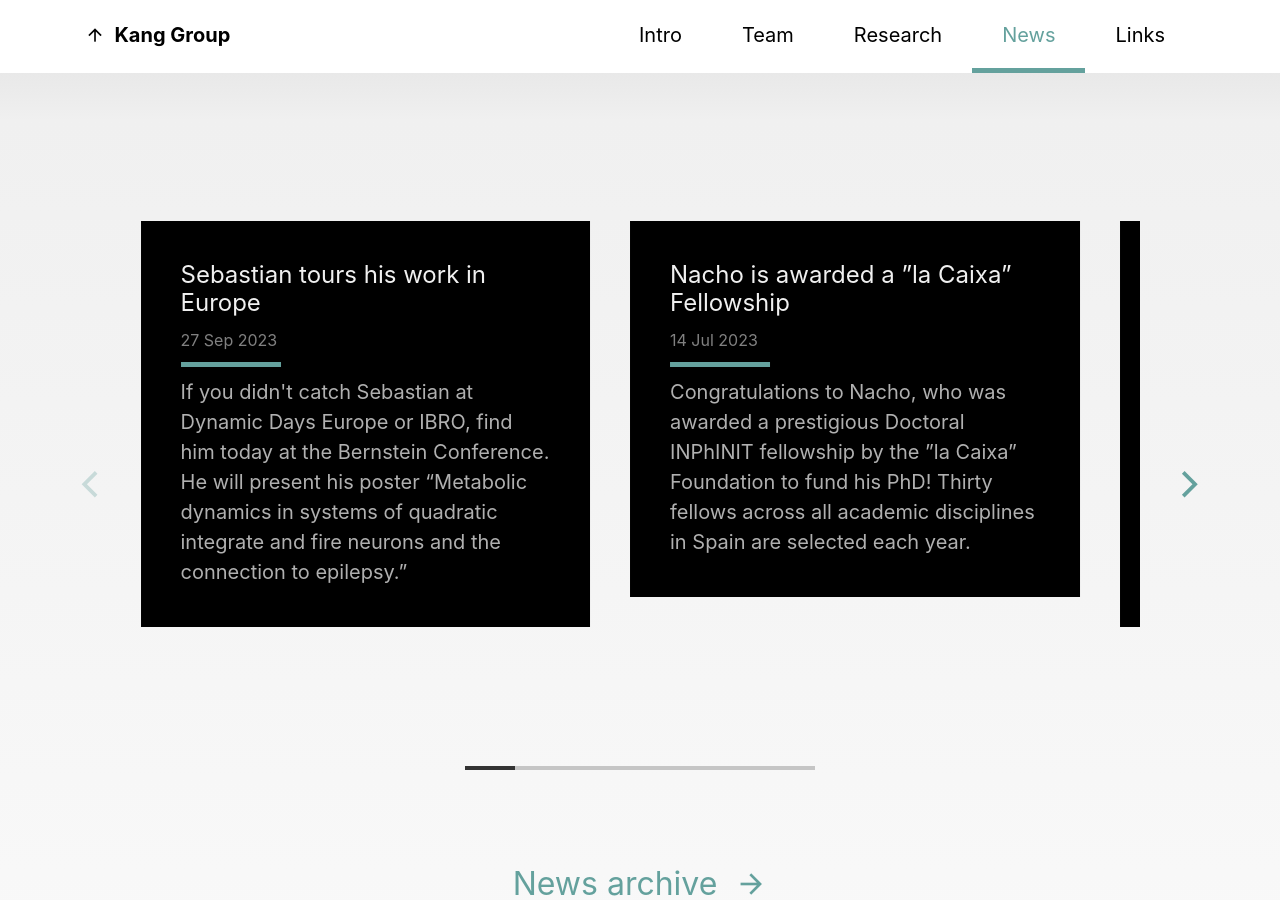
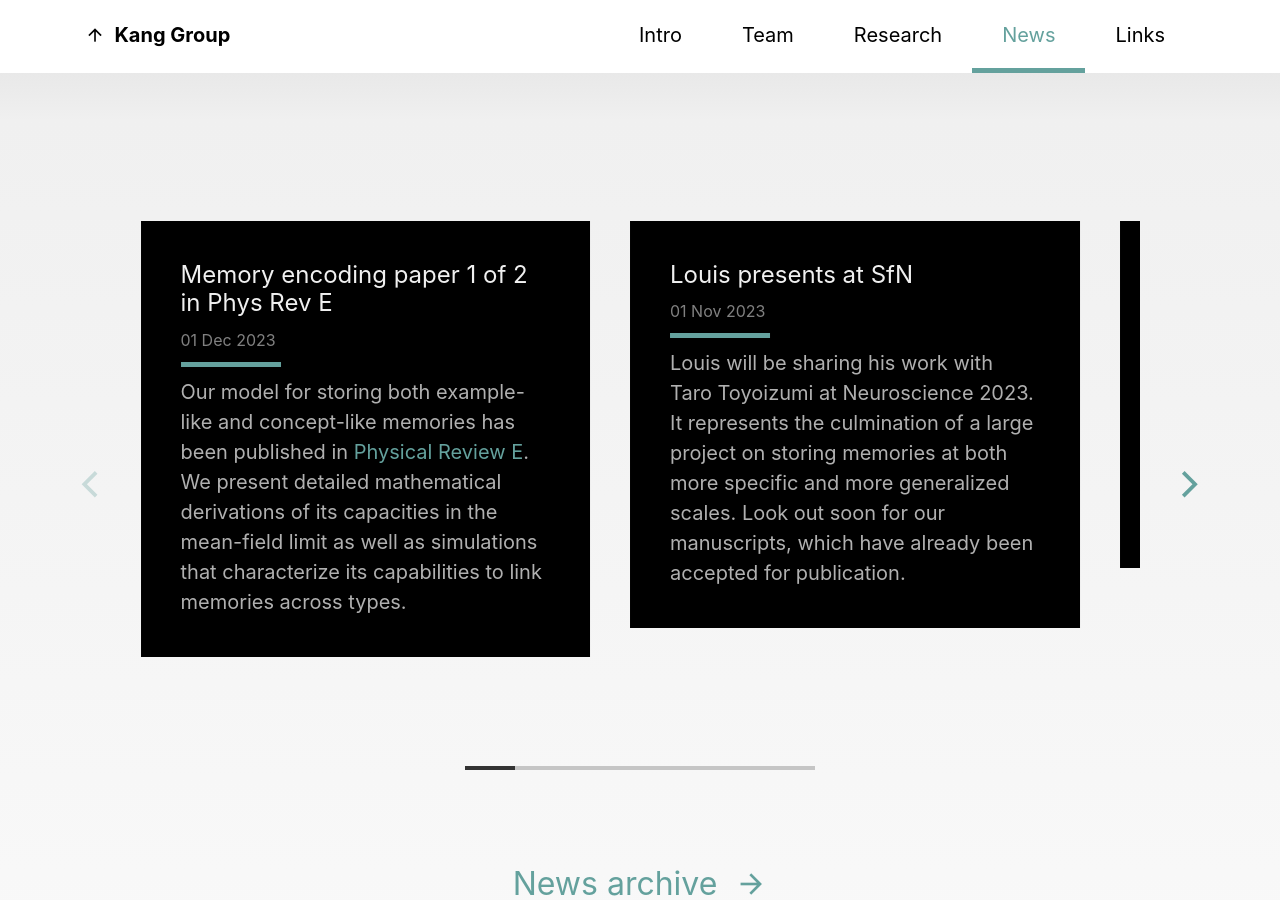
Before and after one commit to louiskang/group.github.io, a Jekyll site: the page built from index.html, in a window 1280 px wide and 900 px high, scrolled down 6134 px. Built offline with Jekyll 4.4.1, drawn with Linux system fonts in a browser that asks for light colours; some web fonts are replaced.

Commit message:
Updated news and research

```diff
--- a/_data/news.yml
+++ b/_data/news.yml
@@ -97,3 +97,15 @@
 - title: Sebastian tours his work in Europe
   date: 2023-09-27
   text: If you didn't catch Sebastian at Dynamic Days Europe or IBRO, find him today at the Bernstein Conference. He will present his poster &ldquo;Metabolic dynamics in systems of quadratic integrate and fire neurons and the connection to epilepsy.&rdquo;
+
+- title: Martin joins for the autumn
+  date: 2023-09-27
+  text: Martin Bjerke will be arriving from the Norwegian University of Science and Technology to work on topological data analysis and other methods for understanding neuroscience data. Welcome!
+
+- title: Louis presents at SfN
+  date: 2023-11-01
+  text: Louis will be sharing his work with Taro Toyoizumi at Neuroscience 2023. It represents the culmination of a large project on storing memories at both more specific and more generalized scales. Look out soon for our manuscripts, which have already been accepted for publication.
+
+- title: Memory encoding paper 1 of 2 in Phys Rev E
+  date: 2023-12-01
+  text: Our model for storing both example-like and concept-like memories has been published in <a href="https://journals.aps.org/pre/abstract/10.1103/PhysRevE.108.054410">Physical Review E</a>. We present detailed mathematical derivations of its capacities in the mean-field limit as well as simulations that characterize its capabilities to link memories across types.
--- a/_data/research.yml
+++ b/_data/research.yml
@@ -7,8 +7,8 @@
   refs:
     - citation: Kang L &amp; Toyoizumi T. Distinguishing examples while building concepts in hippocampal and artificial networks. <i>bioRxiv</i> (2023).
       link: "https://www.biorxiv.org/content/10.1101/2023.02.21.529365"
-    - citation: Kang L &amp; Toyoizumi T. A Hopfield-like model with complementary encodings of memories. <i>arXiv</i> (2023).
-      link: "https://arxiv.org/abs/2302.04481"
+    - citation: Kang L &amp; Toyoizumi T. Hopfield-like model with complementary encodings of memories. <i>Phys Rev E</i> 108, 054410 (2023).
+      link: "https://journals.aps.org/pre/abstract/10.1103/PhysRevE.108.054410"
 
 
 - title: Noise resilience in continuous attractor networks
```
